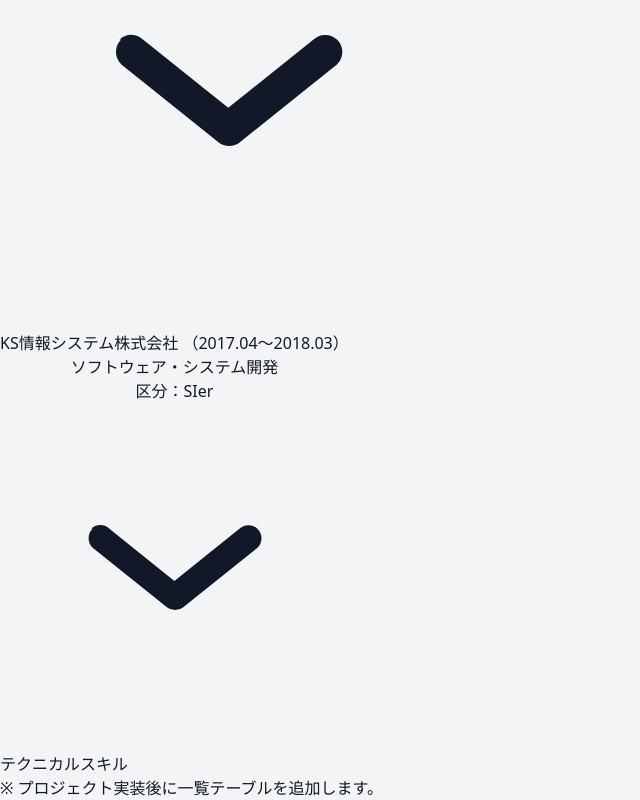
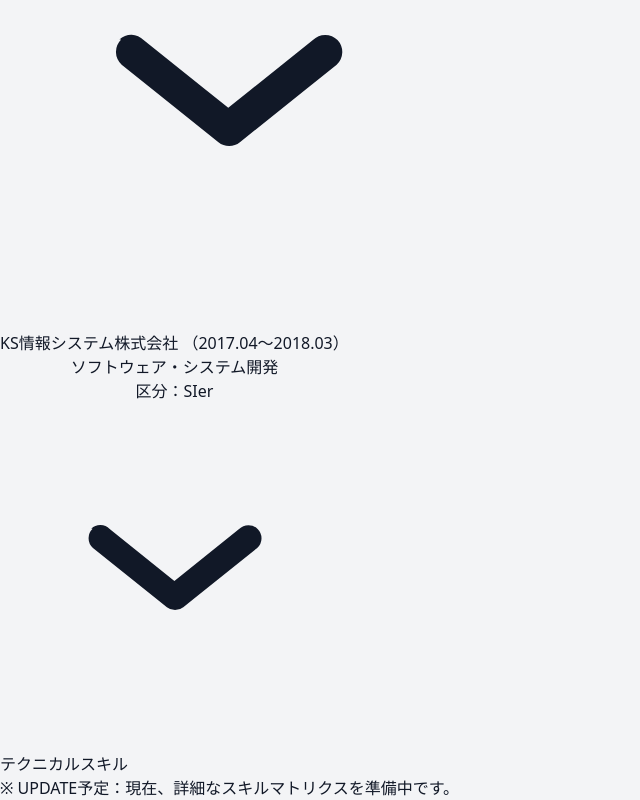
Before and after one commit to JangsuKim/resume, a Vue app in the folder site/: page /career in a window 1280 px wide. Shown: the part 2451-3251 px from the top of the page, without its empty margins (0-640 px from the left). Built offline with nearby package versions, Linux system fonts and the light colour scheme.

Commit message:
change notify for skills

```diff
--- a/site/src/views/CareerView.vue
+++ b/site/src/views/CareerView.vue
@@ -122,7 +122,7 @@
         <section id="skills" class="mt-10">
           <h2 class="text-lg font-semibold tracking-wide">テクニカルスキル</h2>
           <p class="mt-2 text-sm text-gray-600">
-            ※ プロジェクト実装後に一覧テーブルを追加します。
+            ※ UPDATE予定：現在、詳細なスキルマトリクスを準備中です。
           </p>
         </section>
       </div>
```
